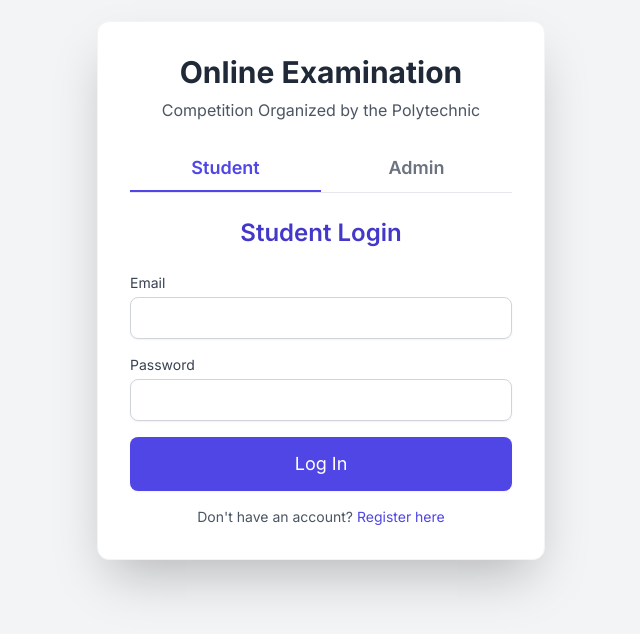
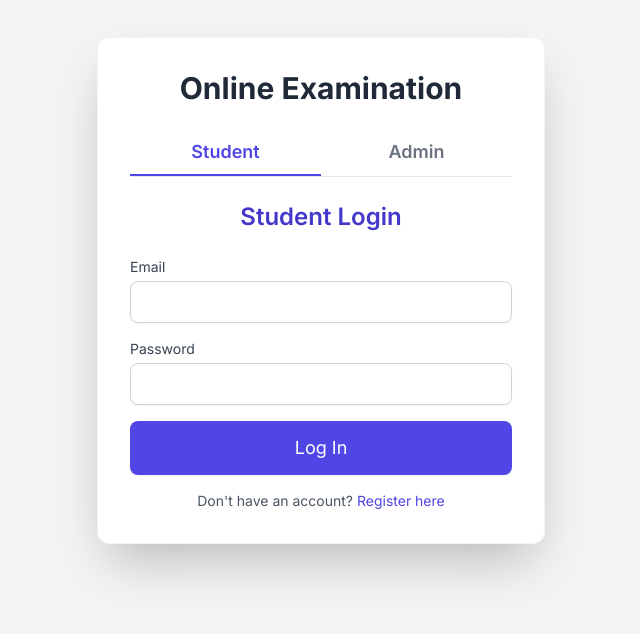
Before and after one commit to trupti-tsp/Online--Exammination, a website: page index.html in a window 1280 px wide. Shown: the part 110-744 px from the top of the page, without its empty margins (319-959 px from the left). Drawn offline with nearby package versions, Linux system fonts and the light colour scheme.

Commit message:
Update index.html

```diff
--- a/index.html
+++ b/index.html
@@ -17,7 +17,7 @@
 <body class="flex items-center justify-center min-h-screen p-4">
     <div class="w-full max-w-md bg-white p-8 rounded-xl shadow-2xl border border-gray-100">
         <h1 class="text-3xl font-bold text-center text-gray-800 mb-2">Online Examination</h1>
-        <p class="text-center text-gray-600 mb-6">Competition Organized by the Polytechnic</p>
+        <p class="text-center text-gray-600 mb-6"></p>
 
         <!-- Tab Navigation -->
         <div class="flex border-b mb-6">
```
